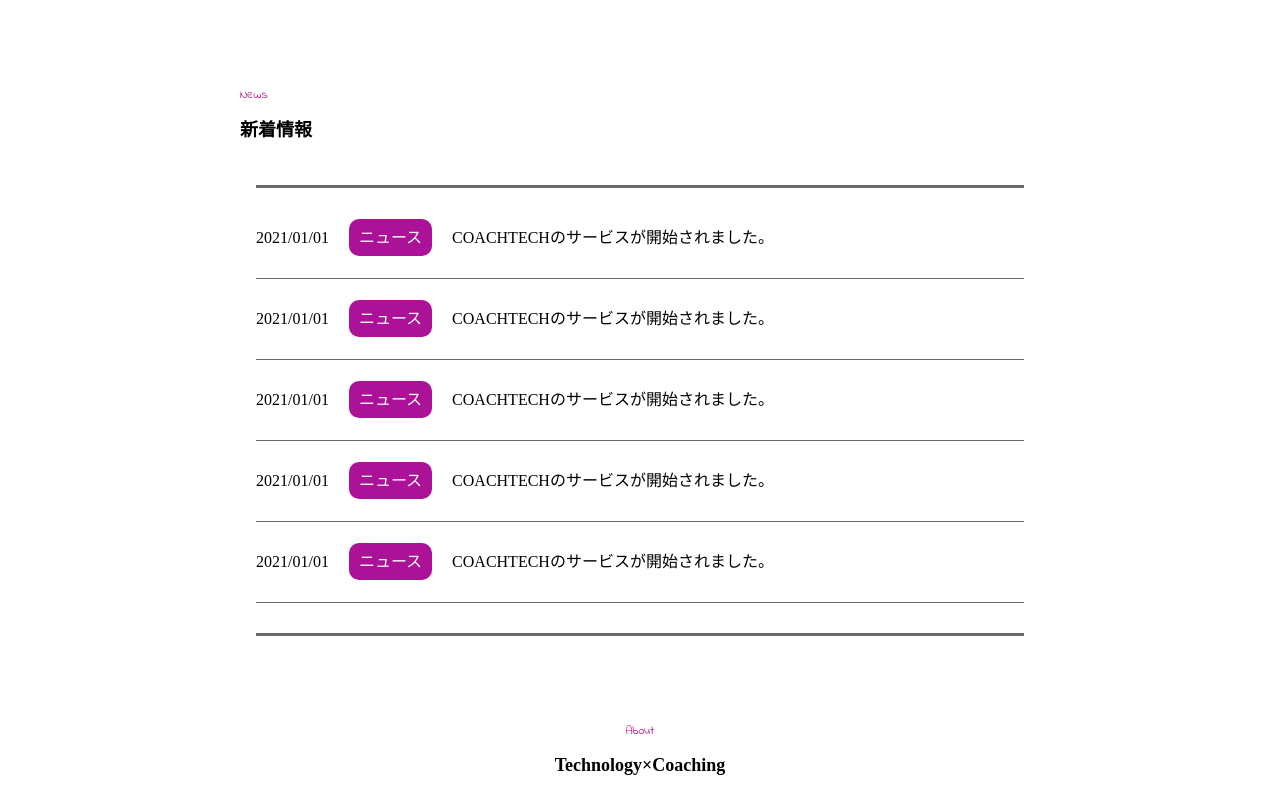
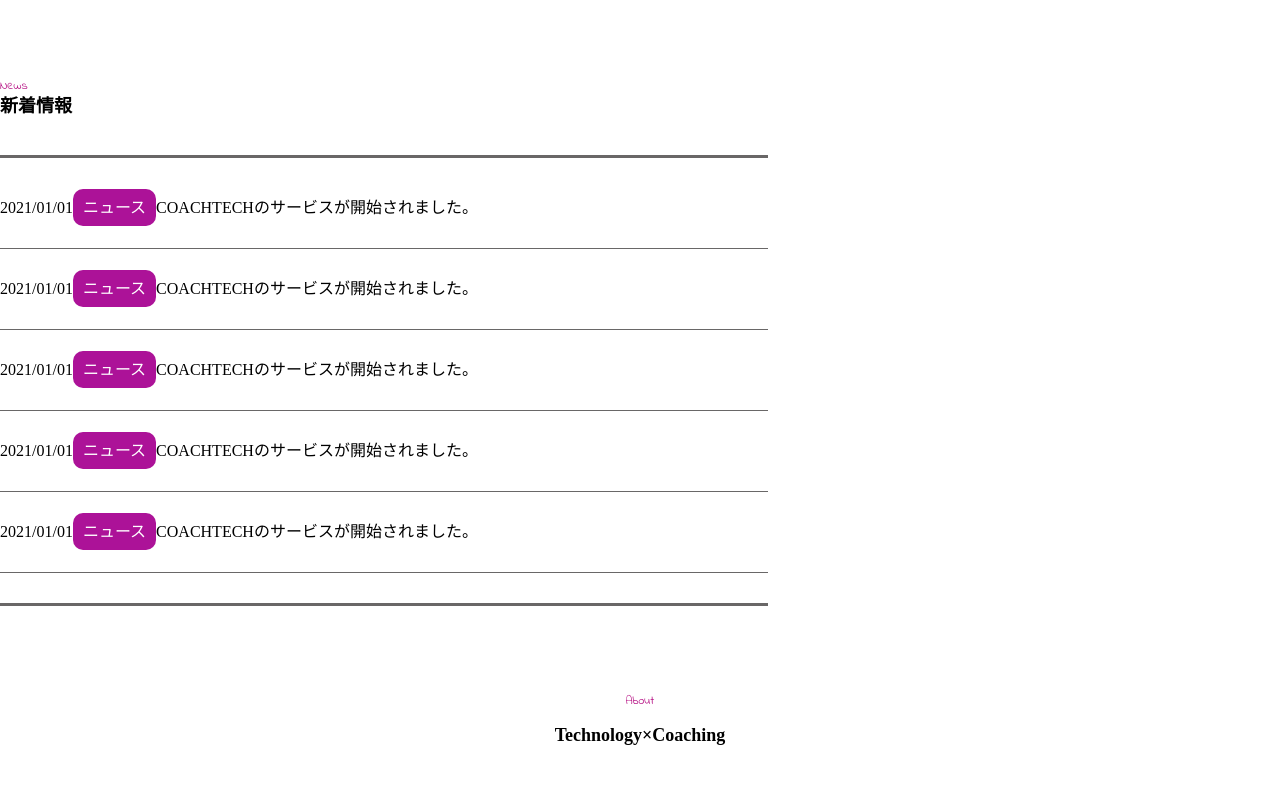
Before and after one commit to mototakan/coachtech-lp-exam, a plain HTML site: page index.html in a window 1280 px wide. Shown: the part 627-1418 px from the top of the page. Drawn offline with Linux system fonts and the light colour scheme.

Commit message:
first-commit

```diff
--- a/css/style.css
+++ b/css/style.css
@@ -82,9 +82,9 @@ a {
   text-align: left;
 }
 
-.news-logottl {
-  margin-left: 240px;
-  line-height: 30px;
+
+.news-midasi {
+  margin: 0 auto;
 }
 
 .news-logo {
@@ -103,7 +103,7 @@ a {
 .news-list {
   border-bottom: 3px solid rgb(105, 103, 103);
   border-top: 3px solid rgb(105, 103, 103);
-  margin: 40px auto 0;
+  margin: 40px 0;
   width: 60%;
   list-style: none;
 }
@@ -121,7 +121,7 @@ a {
 }
 
 .news-list-link {
-  padding: 20px auto 0;
+
   line-height: 80px;
 }
 
@@ -129,7 +129,6 @@ a {
   background-color: rgb(172, 18, 152);
   color: #fff;
   border-radius: 10px;
-  margin: 0 20px;
   padding: 10px 10px;
 }
 
--- a/index.html
+++ b/index.html
@@ -37,11 +37,12 @@
     </div>
   </main>
   <div class="news">
-    <div class="news-logottl">
-      <p class="news-logo">News</p>
-      <h2 class="news-info">新着情報</h2>
-    </div>
-    <ul class="news-list">
+    <div class="news-midasi">
+      <div class="news-logottl">
+        <p class="news-logo">News</p>
+        <h2 class="news-info">新着情報</h2>
+      </div>
+      <ul class="news-list">
       <li class="news-list-li">
         <a href="#" class="news-list-link">
           2021/01/01<span class="news-list-logo">ニュース</span>COACHTECHのサービスが開始されました。
@@ -68,6 +69,7 @@
         </a>
       </li>
     </ul>
+    </div>
   </div>
   <div class="about">
     <div class="about-content">
```
